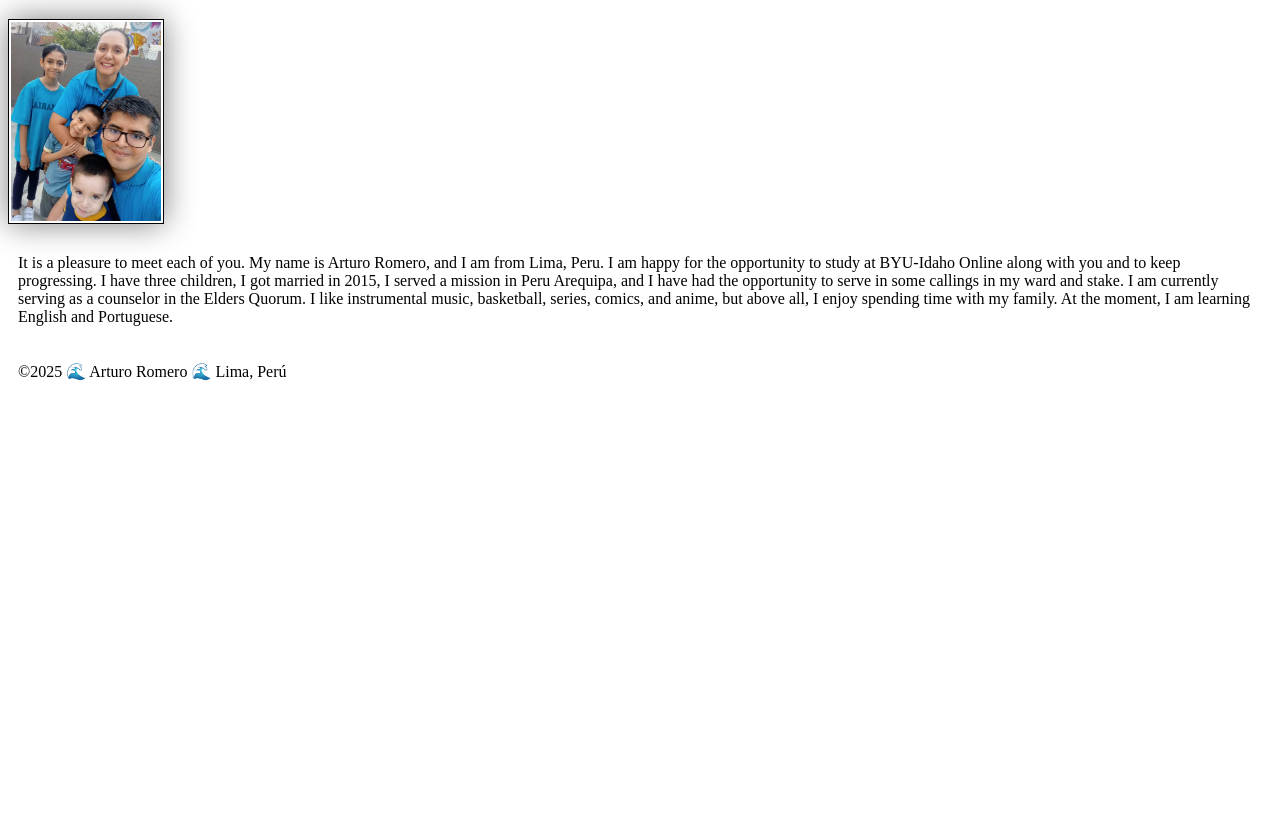
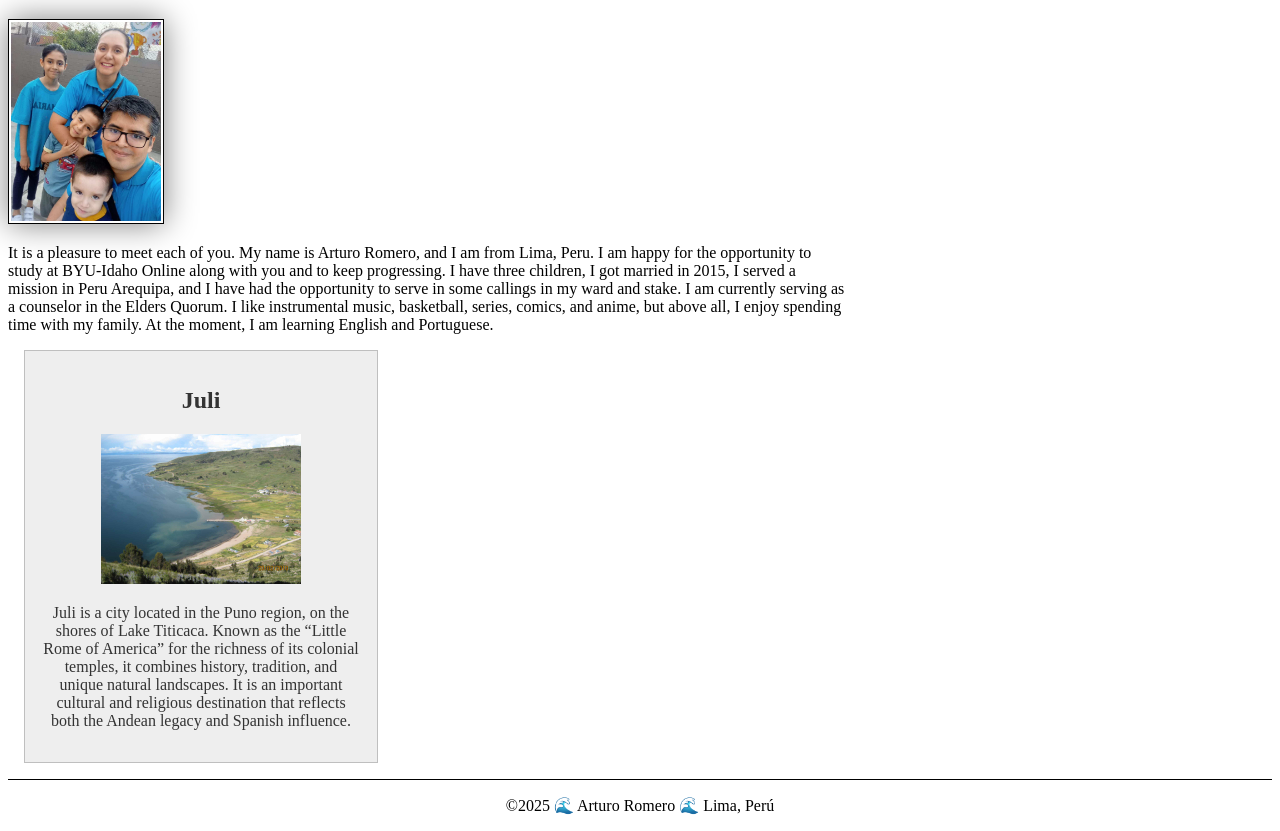
Before and after one commit to aromerosud/wdd130, a plain HTML site: page index.html in a window 1280 px wide. Shown: the part 205-1036 px from the top of the page. Before the commit the page ends 800 px from the top, so only its background shows below. Drawn offline with Linux system fonts and the light colour scheme.

Commit message:
W02  - Home Page Enhancement

```diff
--- a/index.html
+++ b/index.html
@@ -4,8 +4,11 @@
 <head>
     <meta charset="UTF-8">
     <meta name="viewport" content="width=device-width, initial-scale=1.0">
+    <title>Arturo Romero | WDD 130</title>
+    <meta name="description"
+        content="This page corresponds to the WDD130 course, in which different topics on web fundamentals are applied each week.">
+    <meta name="author" content="Arturo Romero">
     <link rel="stylesheet" href="styles/styles.css">
-    <title>Arturo Romero | WDD 130</title>
 </head>
 
 <body>
@@ -29,6 +32,15 @@
             and Portuguese.
         </p>
     </main>
+    <aside>
+        <h2>Juli</h2>
+        <img src="images/juli.JPG" alt="Juli landscape">
+        <p>Juli is a city located in the Puno region, on the shores of Lake Titicaca. Known as the “Little Rome of
+            America” for the
+            richness of its colonial temples, it combines history, tradition, and unique natural landscapes. It is an
+            important
+            cultural and religious destination that reflects both the Andean legacy and Spanish influence.</p>
+    </aside>
     <footer>
         <p>©2025 🌊 Arturo Romero 🌊 Lima, Perú</p>
     </footer>
--- a/styles/styles.css
+++ b/styles/styles.css
@@ -1,3 +1,15 @@
+main {
+    max-width: 840px;
+}
+
+main img {
+    width: 150px;
+    height: auto;
+    border: 1px solid black;
+    padding: 2px;
+    box-shadow: 0 0 30px gray;
+}
+
 nav {
     background-color: darkblue;
     padding: 10px;
@@ -13,14 +25,27 @@ h1 {
     color: darkblue;
 }
 
-img {
-    width: 150px;
-    height: auto;
-    border: 1px solid black;
-    padding: 2px;
-    box-shadow: 0 0 30px gray;
+p {
+    padding: 0;
 }
 
-p {
-    padding: 10px;
+aside {
+    width: 20rem;
+    margin: 1rem;
+    border: 1px solid rgb(0 0 0 / 0.2);
+    padding: 1rem;
+    background-color: #eee;
+    color: #333;
+    text-align: center;
 }
+
+aside img {
+    width: 200px;
+    height: auto;
+}
+
+footer {
+    margin-top: 15px;
+    border-top: 1px solid #000;
+    text-align: center;
+}
```
Also changed, not shown: images/juli.JPG (added).
